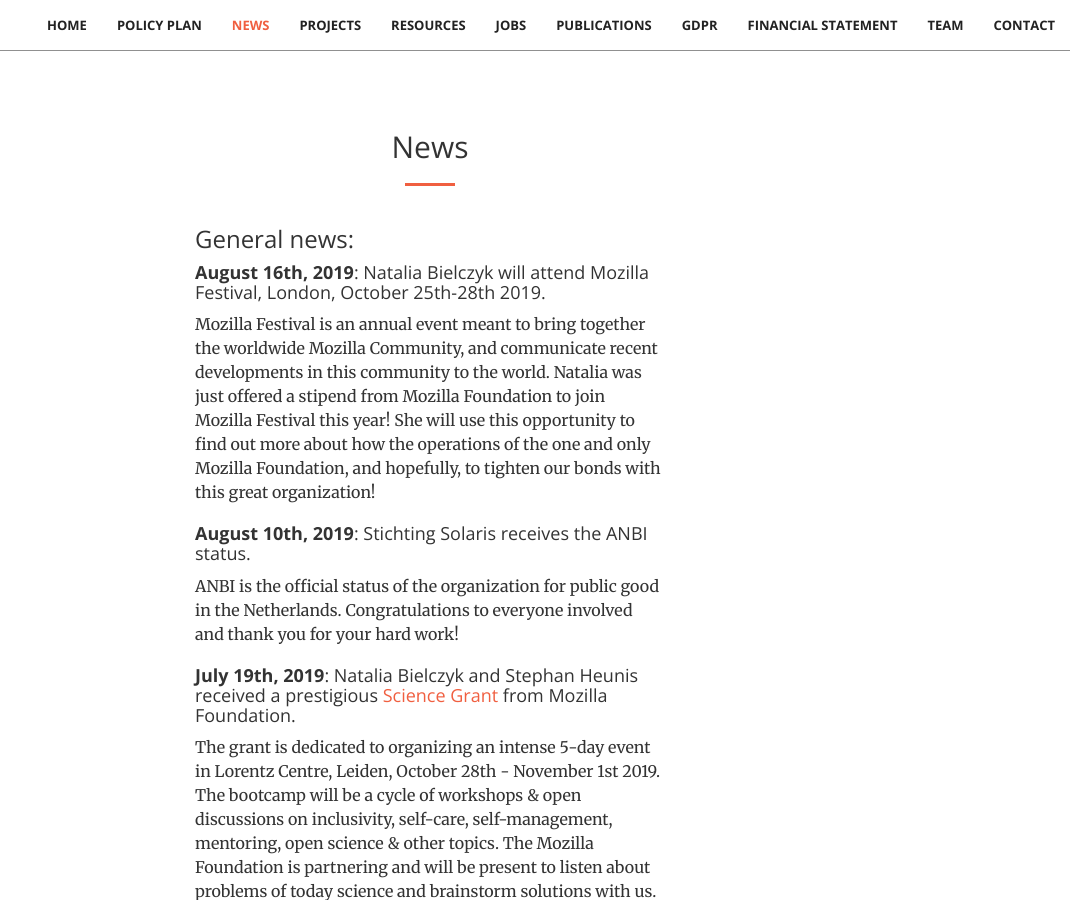
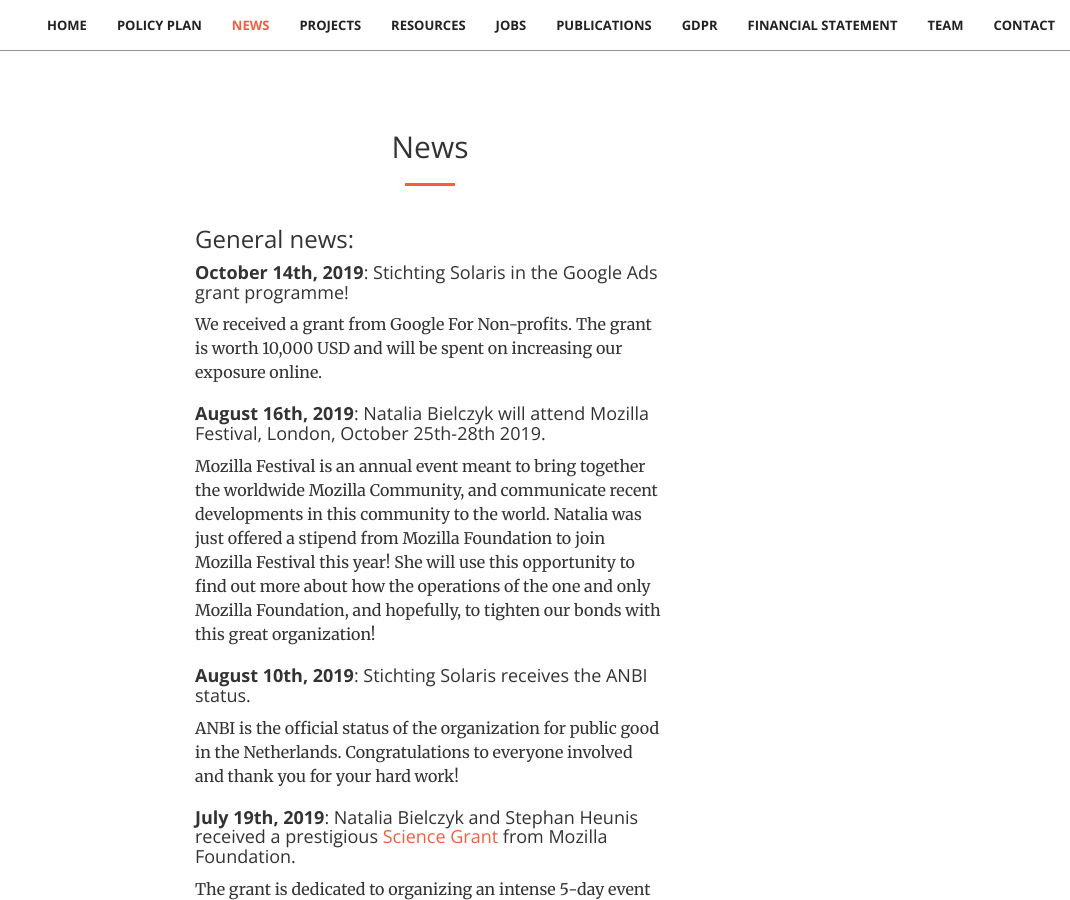
Before and after one commit to stichting-solaris/stichting-solaris.github.io, a Jekyll site: the page built from index.html, in a window 1280 px wide and 900 px high, scrolled down 5454 px. Shown: the whole window, without its empty margins (210-1280 px from the left). Built offline with Jekyll 4.4.1, drawn with Linux system fonts in a browser that asks for light colours.

Commit message:
Update news.html

```diff
--- a/_includes/news.html
+++ b/_includes/news.html
@@ -16,6 +16,11 @@
 
 <!-- General news: -->
                 <h3 class="section-heading">General news:</h3>
+                <h4 class="section-heading"><b>October 14th, 2019</b>: Stichting Solaris in the Google Ads grant programme!</h4>
+                    <p>We received a grant from Google For Non-profits. The grant is worth 10,000 USD and will be
+                    spent on increasing our exposure online.</p>
+               <p></p>
+
                 <h4 class="section-heading"><b>August 16th, 2019</b>: Natalia Bielczyk will attend Mozilla Festival,
                     London, October 25th-28th 2019.</h4>
                     <p>Mozilla Festival is an annual event meant to bring together the worldwide Mozilla
```
